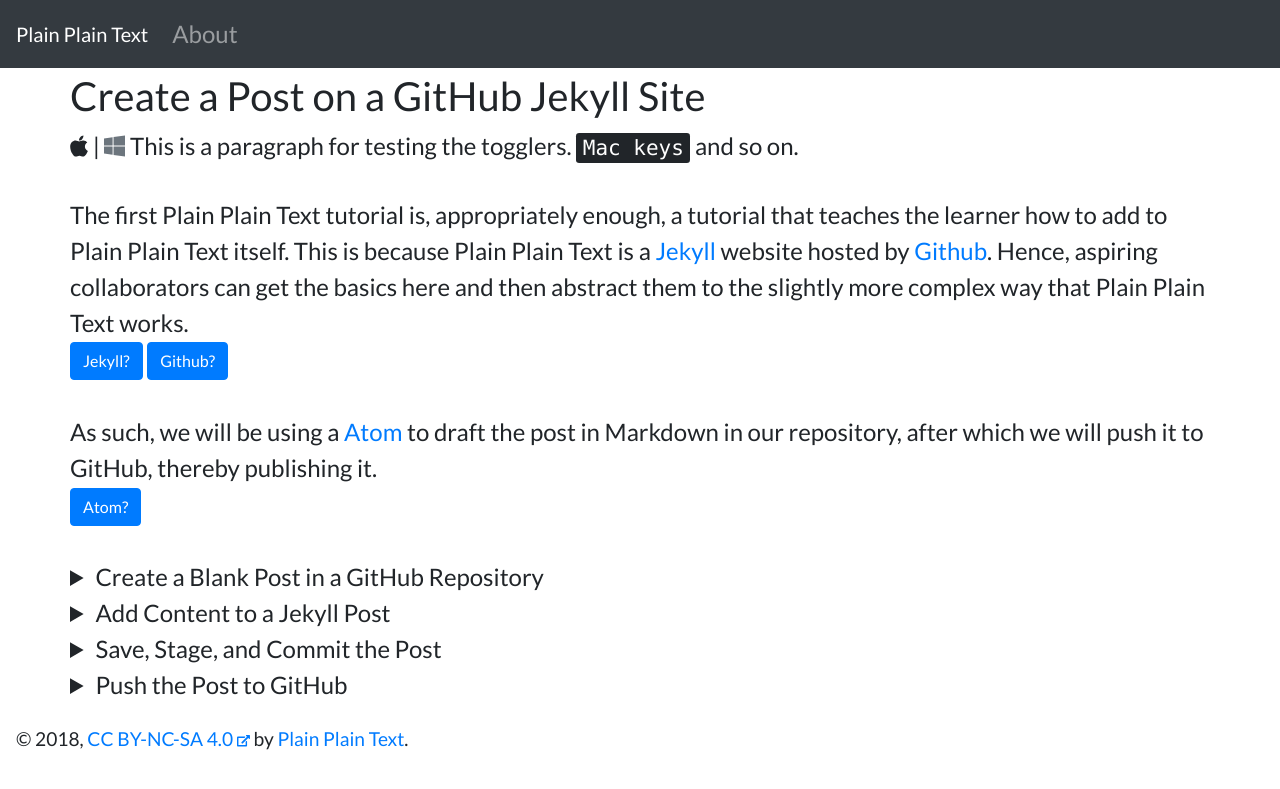
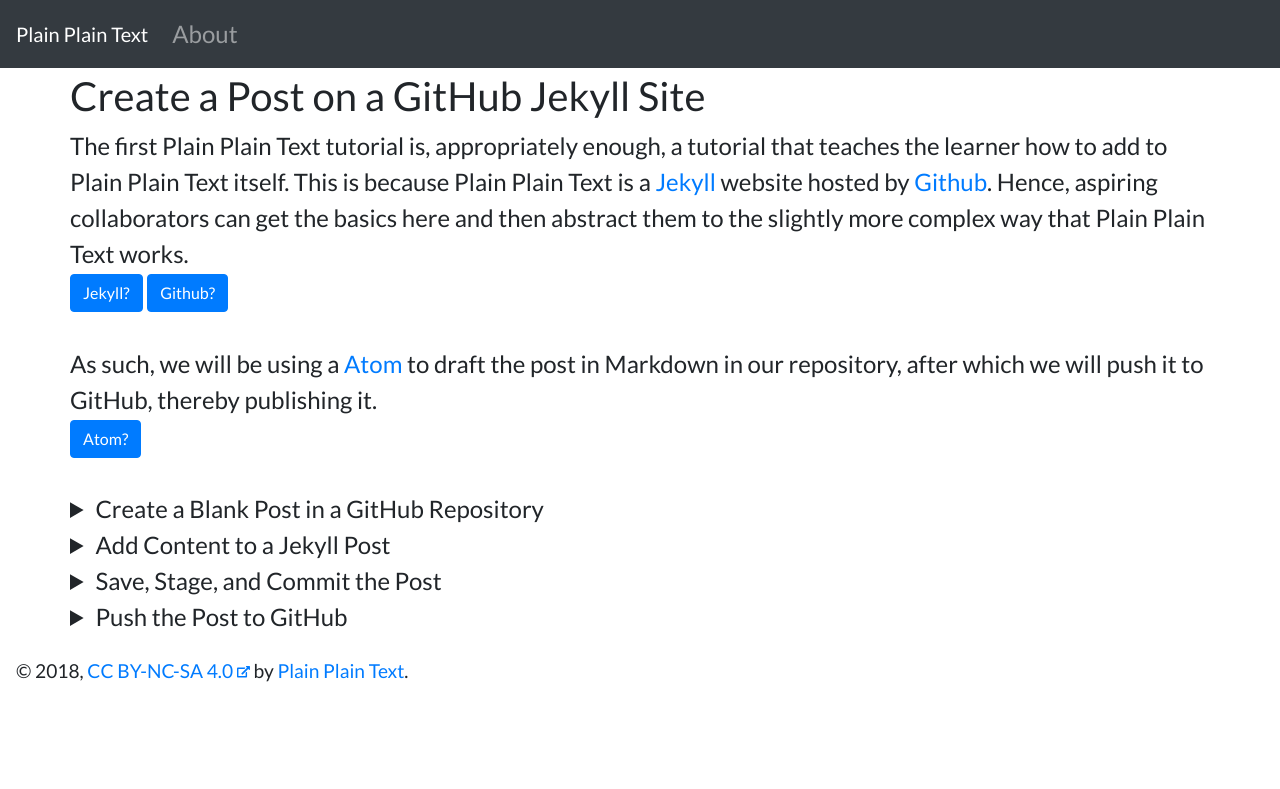
Before and after one commit to plain-plain-text/plain-plain-text.org, a Jekyll site: the page built from _tutorials/create-post-github-jekyll.md, in a window 1280 px wide. Shown: the top 789 px of the page. Built offline with Jekyll 4.4.1, drawn with Linux system fonts in a browser that asks for light colours; nearby versions of some CDN libraries.

Commit message:
Remove console logs

```diff
--- a/_tutorials/create-post-github-jekyll.md
+++ b/_tutorials/create-post-github-jekyll.md
@@ -5,10 +5,6 @@
 tags: blogging jekyll github markdown
 whatis: github jeykll markdown atom
 ---
-
-{:.pc}
-This is a paragraph for testing the togglers. <kbd>Mac keys</kbd>{:.mac}
-<kbd>Win keys</kbd>{:.win} and so on.
 
 The first Plain Plain Text tutorial is, appropriately enough, a tutorial that
 teaches the learner how to add to Plain Plain Text itself. This is because
--- a/assets/js/functions.js
+++ b/assets/js/functions.js
@@ -43,7 +43,6 @@
 }
 
 function addModules(){
-  // $(this).replaceWith($('<h5>' + this.innerHTML + '</h5>'));
   const module = $( this ).attr("module");
   const token = generateToken();
   const target = "details-" + token;
@@ -51,7 +50,6 @@
   details = details + "<summary>" + $( this ).html() + "</summary>";
   details = details + "<div class='pt-2' id='" + target + "'></div></details>";
   $(this).replaceWith($(details));
-  // console.log($( this ).html());
 }
 
 function addTheMacWinTogglers(target){
@@ -78,7 +76,6 @@
 }
 
 function toggleOS(){
-  console.log("toggler clicked");
   if($("#master-os").data("os") === "apple"){
     // switch to windows.
     $(".mac").each(makeInvisible);
@@ -99,7 +96,6 @@
 function makeInvisible(){
   $( this ).attr("class").split(/\s+/).forEach((i) => {
     if( i.match(/^d-/) ){
-      console.log("has class ", i);
       $( this ).removeClass(i);
     }
   });
@@ -108,7 +104,6 @@
 
 function makeVisible(){
   const tag = $( this ).prop("tagName");
-  console.log(tag);
   switch(tag) {
     case "KBD":
       $( this ).removeClass("d-none").addClass("d-inline");
```
